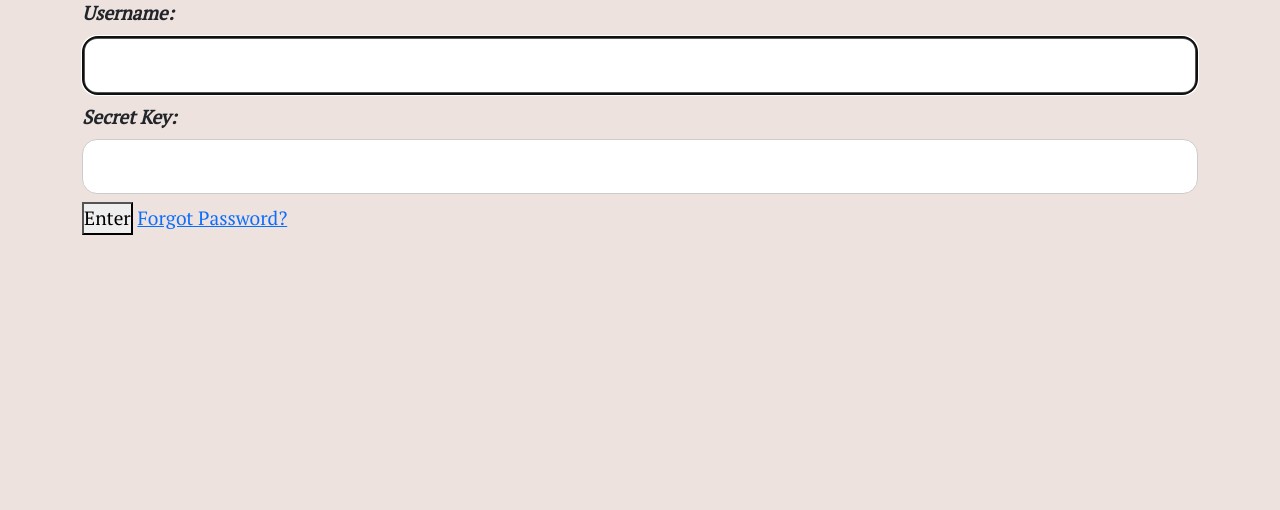
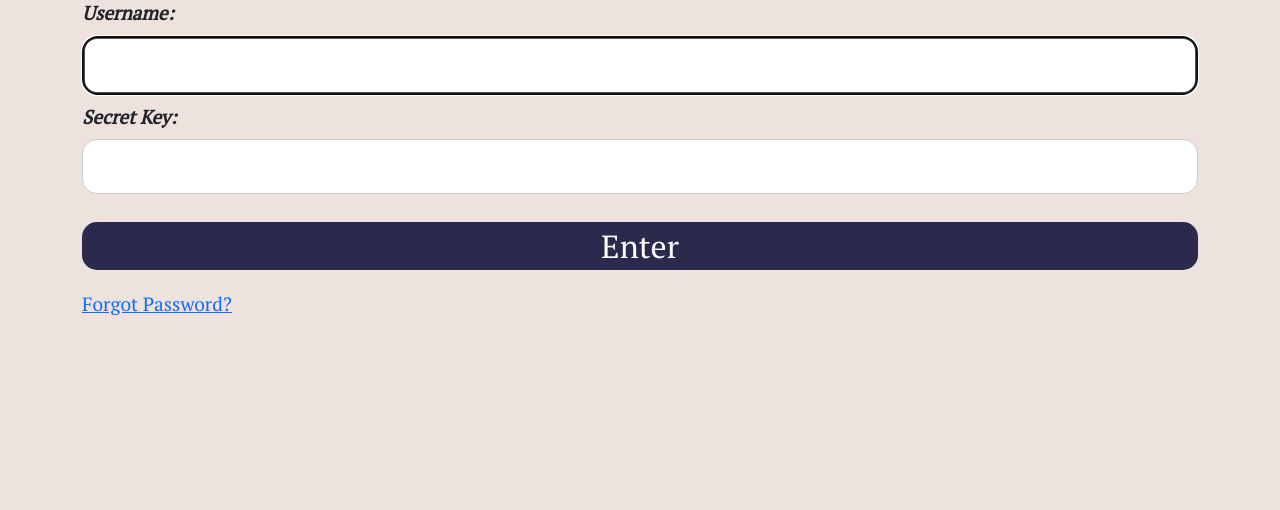
Before and after one commit to dhee-tree/NOEL, a Django app: page /auth/login/ in a window 1280 px wide. Shown: the part 203-713 px from the top of the page. Run offline with Django 4.2, Linux system fonts and the light colour scheme; some libraries are stand-ins or nearby versions; some web fonts are replaced.

Commit message:
Modified login button class

```diff
--- a/templates/auth/login.html
+++ b/templates/auth/login.html
@@ -21,7 +21,7 @@
                             <em><strong><span>Secret Key:</span></strong></em> <!-- {{ form.password.label_tag }} -->
                             {{ form.password }}
                         </div>
-                        <button type="submit" class="login-btn">Enter</button>
+                        <button type="submit" class="auth-btn">Enter</button>
                         <a href="#">Forgot Password?</a>
                     </form>
                 </div>
```
